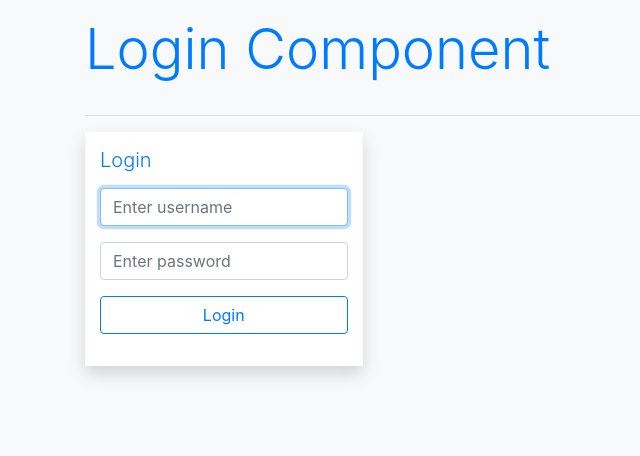
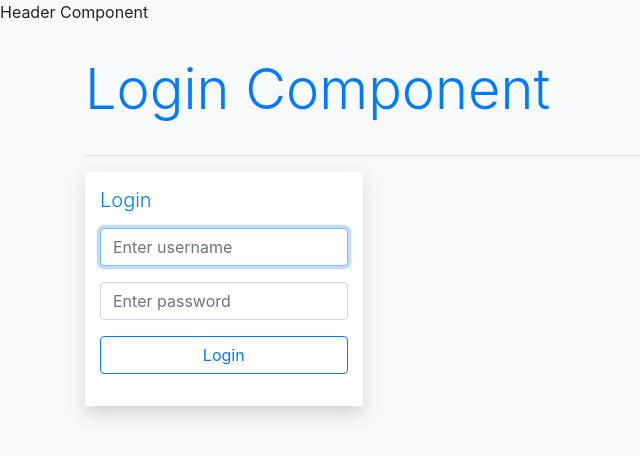
Before and after one commit to vamandeshmukh/deloitte-react-app, a React (Create React App) app: page /login in a window 1280 px wide. Shown: the top 456 px of the page, without its empty margins (0-640 px from the left). Built offline with nearby package versions, Linux system fonts and the light colour scheme.

Commit message:
react-basics

```diff
--- a/src/AppRoutes.js
+++ b/src/AppRoutes.js
@@ -1,5 +1,6 @@
 import { BrowserRouter, Route, Routes } from "react-router-dom";
 import EmpData from './components/EmpData';
+import Header from "./components/Header";
 import Home from './components/Home';
 import Login from './components/Login';
 import Parent from './components/Parent';
@@ -8,6 +9,10 @@ const AppRoutes = () => {
 
     return (
         <div>
+            <div>
+                <Header />
+            </div>
+            <div>
                 <BrowserRouter>
                     <Routes>
                         <Route path="/emp" element={<EmpData />} />
@@ -15,12 +20,10 @@ const AppRoutes = () => {
                         <Route path="/login" element={<Login />} />
                         <Route path="/parent" element={<Parent />} />
                         <Route path="/" element={<Home />} />
-
                         {/* <Route path="/login" > <Login /> </Route> */}
-
                     </Routes>
                 </BrowserRouter>
-
+            </div>
         </div>
     );
 };
--- /dev/null
+++ b/src/components/Header.js
@@ -0,0 +1,11 @@
+
+const Header = () => {
+
+    return (
+        <div>
+            <p>Header Component</p>
+        </div>
+    );
+
+}
+export default Header;
```
Lines whose indentation alone changed are shown as unchanged.
